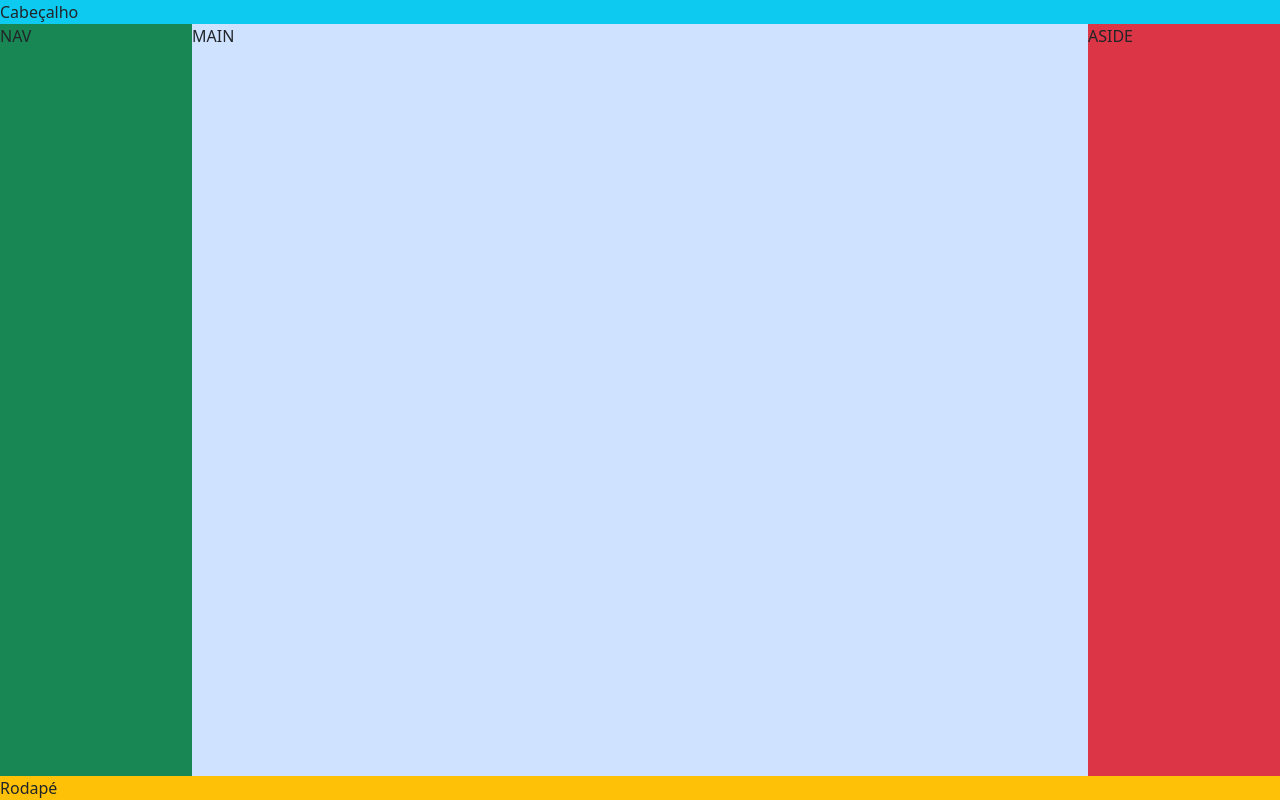
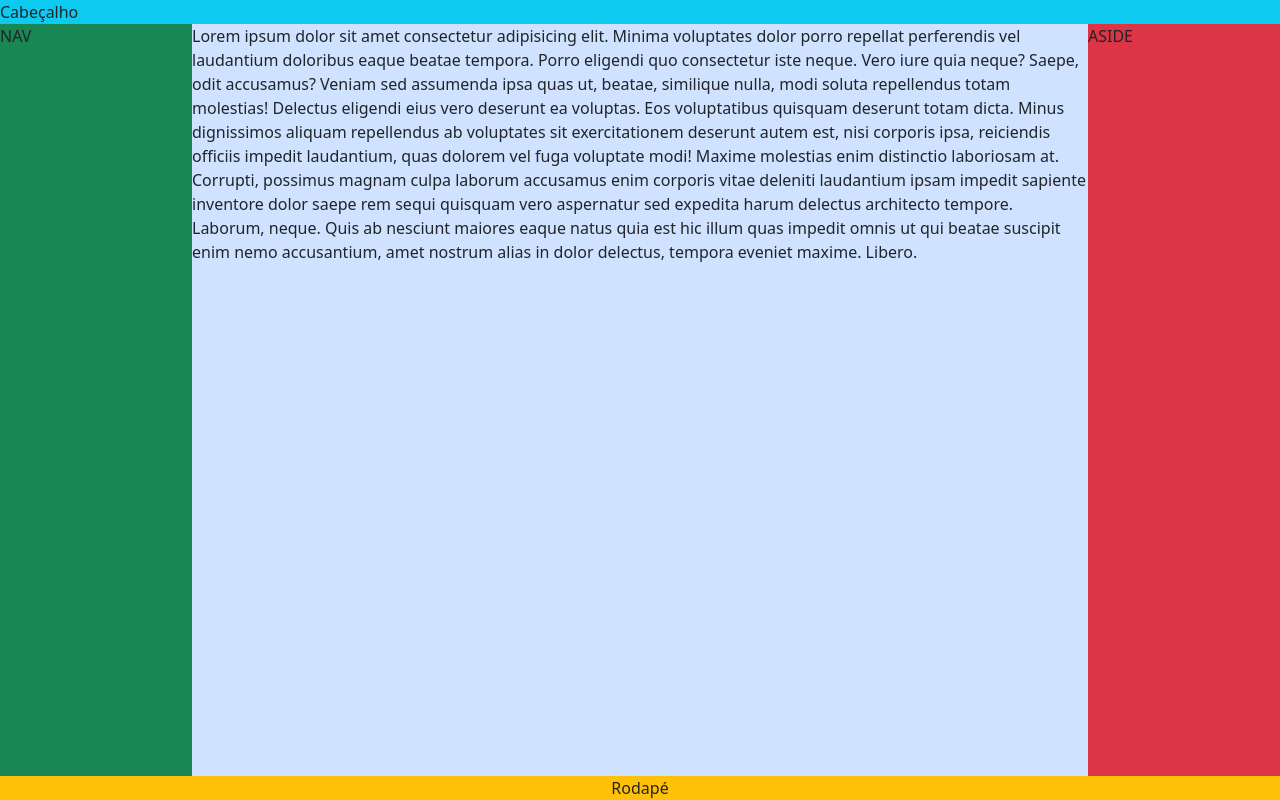
Before and after one commit to evrttn/tarefa2, a website: page index.html in a window 1280 px wide. Drawn offline with nearby package versions, Linux system fonts and the light colour scheme.

Commit message:
inserção de order

```diff
--- a/index.html
+++ b/index.html
@@ -27,12 +27,27 @@
     <header class="bg-info">Cabe&ccedil;alho</header>
 
     <div class="d-flex flex-column flex-md-row flex-grow-1">
-      <nav class="bg-success" style="min-width: 12em;">NAV</nav>
-      <main class="flex-grow-1 bg-primary-subtle">MAIN</main>
-      <aside class="bg-danger" style="min-width: 12em;">ASIDE</aside>
+      <nav class="order-2 order-md-1 bg-success" style="min-width: 12em;">NAV</nav>
+
+      <main class="order-1 order-md-2 flex-grow-1 bg-primary-subtle">
+        Lorem ipsum dolor sit amet consectetur adipisicing elit. Minima voluptates dolor porro repellat perferendis vel
+        laudantium doloribus eaque beatae tempora. Porro eligendi quo consectetur iste neque. Vero iure quia neque?
+        Saepe, odit accusamus? Veniam sed assumenda ipsa quas ut, beatae, similique nulla, modi soluta repellendus totam
+        molestias! Delectus eligendi eius vero deserunt ea voluptas. Eos voluptatibus quisquam deserunt totam dicta.
+        Minus dignissimos aliquam repellendus ab voluptates sit exercitationem deserunt autem est, nisi corporis ipsa,
+        reiciendis officiis impedit laudantium, quas dolorem vel fuga voluptate modi! Maxime molestias enim distinctio
+        laboriosam at.
+        Corrupti, possimus magnam culpa laborum accusamus enim corporis vitae deleniti laudantium ipsam impedit sapiente
+        inventore dolor saepe rem sequi quisquam vero aspernatur sed expedita harum delectus architecto tempore.
+        Laborum, neque.
+        Quis ab nesciunt maiores eaque natus quia est hic illum quas impedit omnis ut qui beatae suscipit enim nemo
+        accusantium, amet nostrum alias in dolor delectus, tempora eveniet maxime. Libero.
+      </main>
+
+      <aside class="order-3 bg-danger" style="min-width: 12em;">ASIDE</aside>
     </div>
 
-    <footer class="bg-warning">Rodap&eacute;</footer>
+    <footer class="bg-warning text-center">Rodap&eacute;</footer>
   </div>
 </body>
 
```
